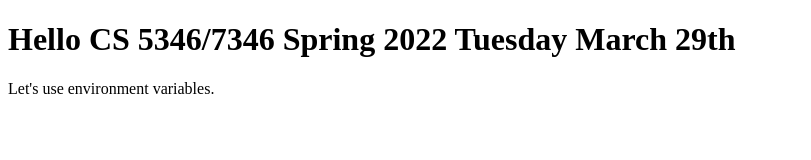
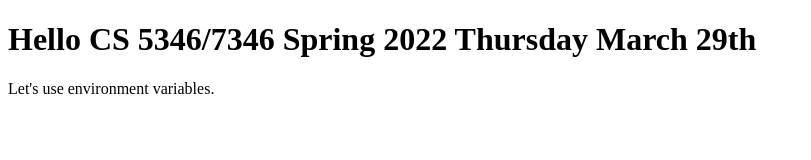
Before and after one commit to vdebroy/cloud-computing-smu-s22, a plain HTML site: page docker-samples/simple-webserver/index.html in a window 1280 px wide. Shown: the whole page, without its empty margins (0-811 px from the left). Drawn offline with Linux system fonts and the light colour scheme.

Commit message:
Updated day.

```diff
--- a/docker-samples/simple-webserver/index.html
+++ b/docker-samples/simple-webserver/index.html
@@ -7,7 +7,7 @@
     <title>Docker simple webserver</title>
 </head>
 <body>
-    <h1>Hello CS 5346/7346 Spring 2022 Tuesday March 29th</h1>
+    <h1>Hello CS 5346/7346 Spring 2022 Thursday March 29th</h1>
 
     <p>Let's use environment variables.</p>
 </body>
```
